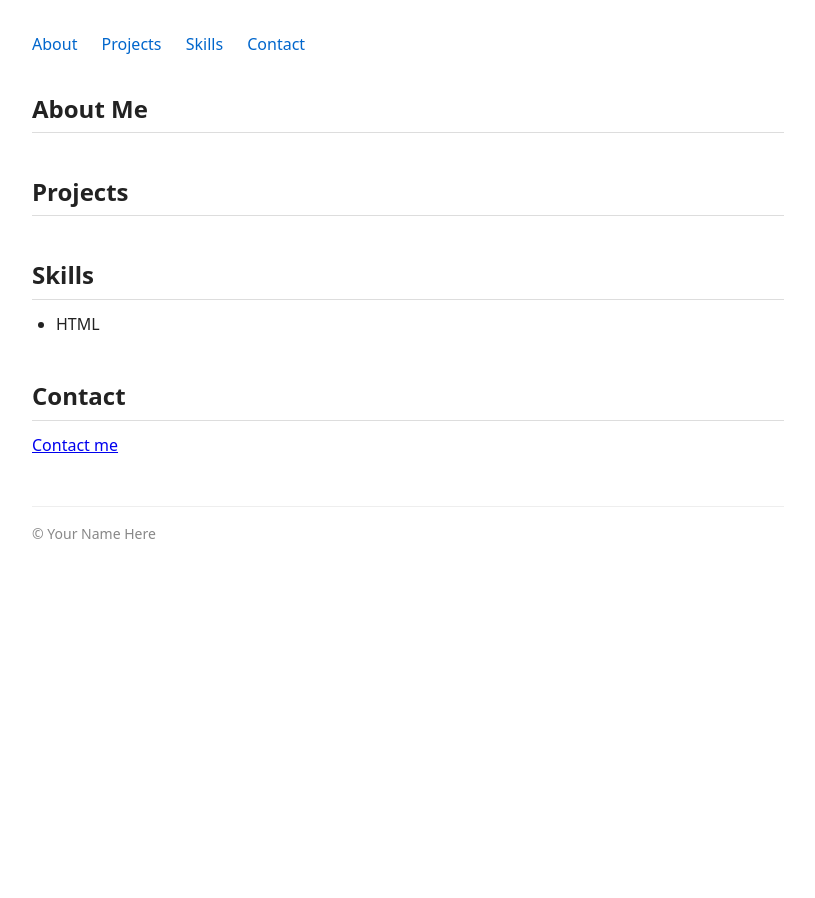
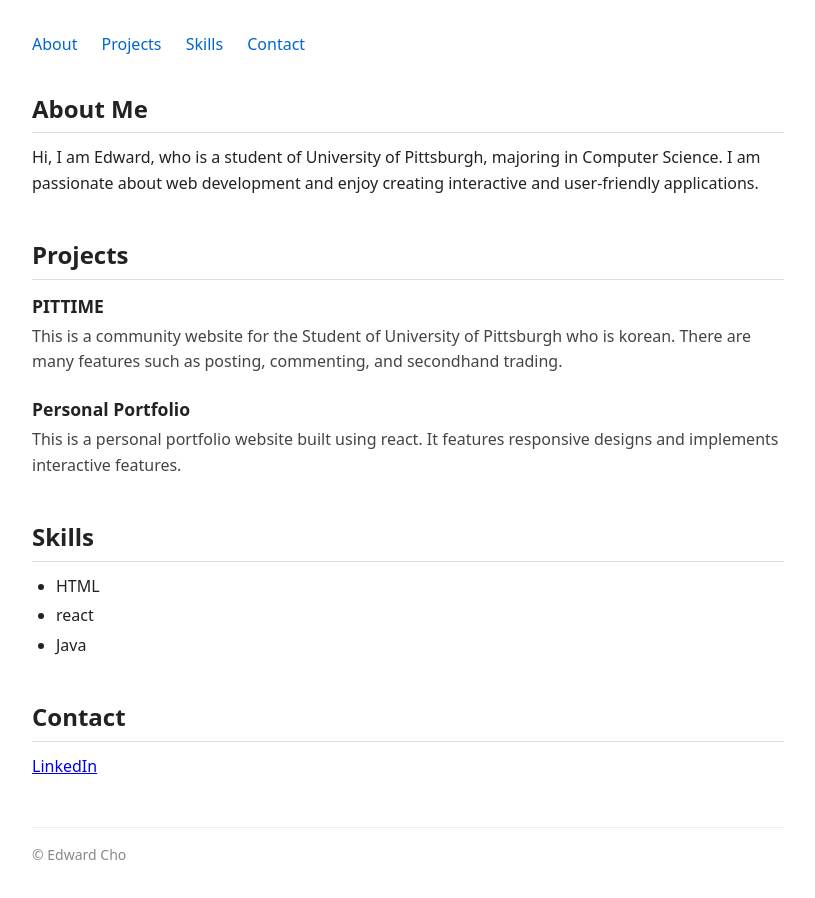
Before and after one commit to edcho1012/cs1530_assignment3, a plain HTML site: page index.html in a window 1280 px wide. Shown: the whole page, without its empty margins (232-1047 px from the left). Before the commit the page ends 800 px from the top, so only its background shows below. Drawn offline with Linux system fonts and the light colour scheme.

Commit message:
assignment3

```diff
--- a/index.html
+++ b/index.html
@@ -4,7 +4,7 @@
 <head>
   <meta charset="UTF-8">
   <meta name="viewport" content="width=device-width, initial-scale=1.0">
-  <title>Your Name Here</title>
+  <title>Edward Cho</title>
   <link rel="stylesheet" href="style.css">
 </head>
 
@@ -20,23 +20,29 @@
   </header>
 
   <main>
-
     <section id="about">
       <h2>About Me</h2>
       <!-- TODO: Replace with 2-3 sentences about yourself -->
       <!-- e.g., include your name, your program/year, and what you are interested in -->
+      Hi, I am Edward, who is a student of University of Pittsburgh, majoring in Computer Science. I am passionate about web development and enjoy creating interactive and user-friendly applications.
     </section>
 
     <section id="projects">
       <h2>Projects</h2>
-
       <!-- Example project entry structure: copy, fill in, and add at least 2:
       <div class="project">
         <h3>Project Name</h3>
         <p>What the project does, the technologies used, and what you learned.</p>
       </div>
       -->
-
+      <div class="project">
+        <h3>PITTIME</h3>
+        <p>This is a community website for the Student of University of Pittsburgh who is korean. There are many features such as posting, commenting, and secondhand trading.</p>
+      </div>
+      <div class="project">
+        <h3>Personal Portfolio</h3>
+        <p>This is a personal portfolio website built using react. It features responsive designs and implements interactive features.</p>
+      </div>
       <!-- TODO: Add at least 2 project entries using the structure above -->
     </section>
 
@@ -47,7 +53,9 @@
         <li>HTML</li>
 
         <!-- TODO: Add a second skill here -->
+        <li>react</li>
         <!-- TODO: Add a third skill here -->
+        <li>Java</li>
         <!-- TODO: ... -->
       </ul>
     </section>
@@ -56,13 +64,13 @@
       <h2>Contact</h2>
       <!-- TODO: Replace href="#" with a real link (e.g., mailto:you@example.com or your LinkedIn URL) -->
       <!-- TODO: Replace the link text with something descriptive, e.g. "Email me" or "LinkedIn" -->
-      <p><a href="#">Contact me</a></p>
+      <p><a href="https://www.linkedin.com/in/edcho1012">LinkedIn</a></p>
     </section>
 
   </main>
 
   <footer>
-    <p>&copy; Your Name Here</p>
+    <p>&copy; Edward Cho</p>
   </footer>
 
 </body>
```
Also changed, not shown: 1 other file.
